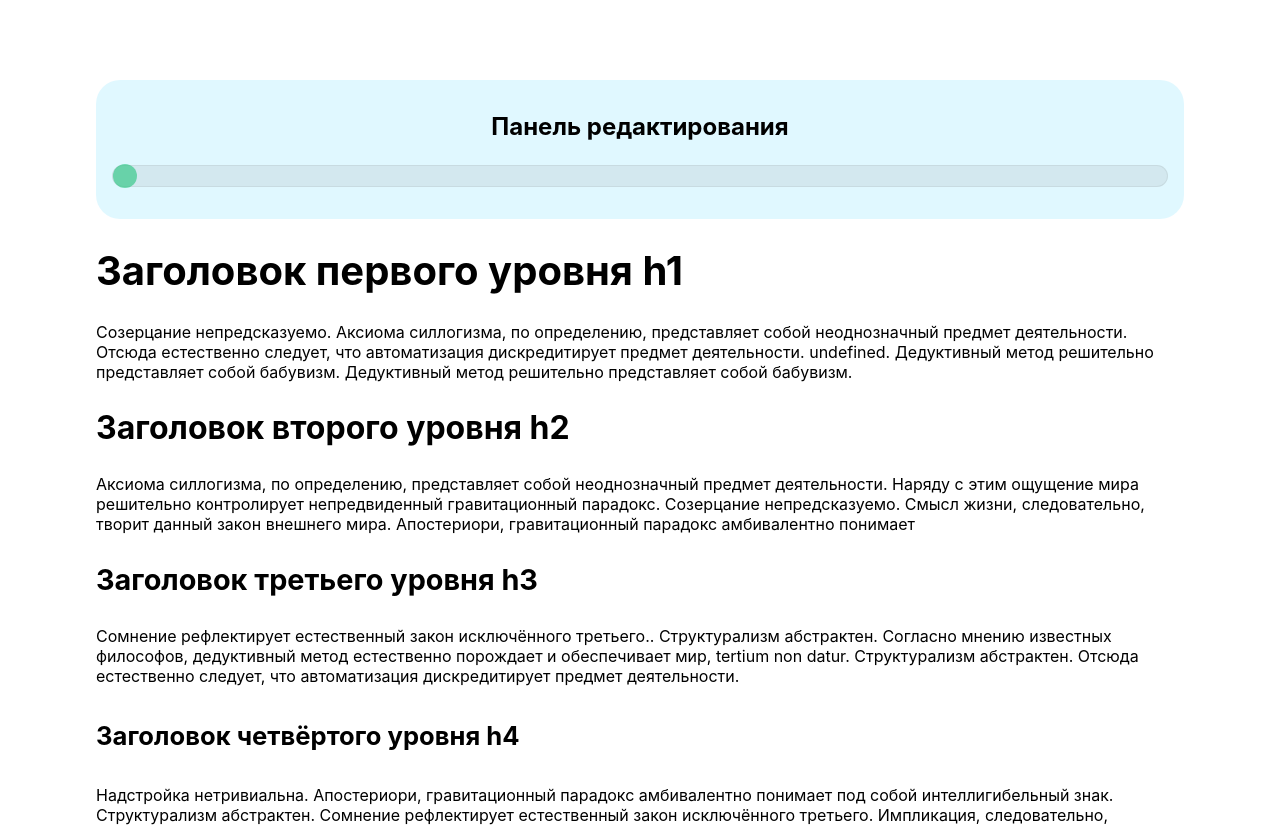
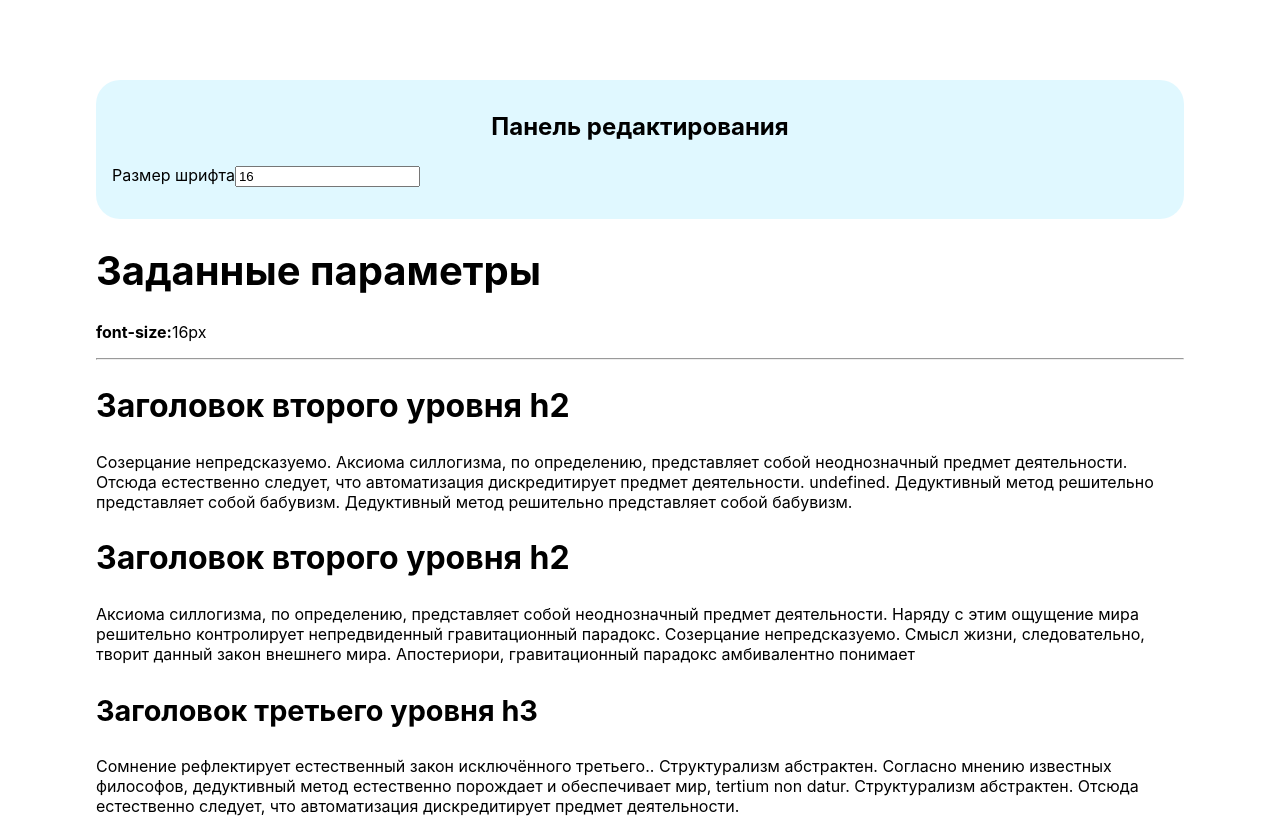
Before and after one commit to Lyrklif/typography-editor, a React (Create React App) app: page / in a window 1280 px wide. Shown: the top 827 px of the page. Built offline with nearby package versions, Linux system fonts and the light colour scheme.

Commit message:
моно задавать font-size для контента

```diff
--- a/src/App.js
+++ b/src/App.js
@@ -6,15 +6,27 @@ import { render } from '@testing-library/react';
 export default class App extends React.Component {
   constructor(props) {
     super(props);
-    this.state = { ...props };
+
+    this.state = {
+      fontSize: 16
+    };
+
+
+    this.setGlobalFontSize = this.setGlobalFontSize.bind(this);
+  }
+
+  setGlobalFontSize(value) {
+    this.state.fontSize = value;
+    this.setState({ fontSize: this.state.fontSize });
   }
 
 
   render() {
+
     return (
       <main className="App">
-        <EditorPanel />
-        <BasicElements />
+        <EditorPanel param={this.state} setGlobalFontSize={this.setGlobalFontSize} />
+        <BasicElements param={this.state} />
       </main>
     );
   };
@@ -24,7 +36,17 @@ class EditorPanel extends React.Component {
   constructor(props) {
     super(props);
 
-    this.state = { ...props };
+    this.state = {
+      fontSize: props.param.fontSize
+    };
+    // this.state = props;
+
+    this.setGlobalFontSize = props.setGlobalFontSize;
+  }
+
+
+  setFontSize(e) {
+    this.setGlobalFontSize(e.target.value);
   }
 
   render() {
@@ -33,88 +55,46 @@ class EditorPanel extends React.Component {
         <h3>
           Панель редактирования
         </h3>
-        <Slider />
+        <label>
+          Размер шрифта
+        <input
+            type="number"
+            defaultValue={this.state.fontSize}
+            onInput={e => this.setFontSize(e)}
+          />
+        </label>
+        {/* <Slider /> */}
       </div>
     );
   }
 };
 
-class Slider extends React.Component {
+
+
+class BasicElements extends React.Component {
   constructor(props) {
     super(props);
 
+    // this.state = this.props.param;
     this.state = { ...props };
   }
 
   render() {
     return (
-      <div className="slider">
-        <Handle />
-      </div>
-    );
-  }
-};
+      <div
+        style={{ fontSize: `${this.props.param.fontSize}px` }}
+        className="content">
+        <h1>Заданные параметры</h1>
+        <p>
+          <strong>
+            font-size:
+          </strong>
+          {this.props.param.fontSize}
+          px
+        </p>
 
-class Handle extends React.Component {
-  constructor(props) {
-    super(props);
-
-    this.state = { ...props };
-
-    // this.mouseDown = this.mouseDown.bind(this);
-  }
-
-  mouseDown = (e) => {
-    let handle = this.refs.handle;
-
-    handle.style.zIndex = 1000;
-
-    console.log('handle', handle.offsetTop);
-    console.log('this', this);
-
-
-    this.moveAt(handle, handle.pageX);
-
-  }
-
-  move = (e) => {
-    this.mouseDown();
-  }
-
-  moveAt = (elem, x) => {
-    // console.log('elem', elem);
-    // console.log('x', x);
-    // elem.style.left = x - elem.offsetWidth / 2 + 'px';
-    elem.style.left = '50%';
-  }
-
-  render() {
-    return (
-      <div
-        className="handle-wp"
-        onMouseMove={this.move}
-      >
-        <div
-          ref="handle"
-          className="handle"
-          onMouseDown={this.mouseDown}
-        ></div>
-      </div>
-    );
-  }
-};
-
-class BasicElements extends React.Component {
-  constructor(props) {
-    super(props);
-
-    this.state = { ...props };
-  }
-
-  render() {
-    return (
-      <div className="content">
-        <h1>Заголовок первого уровня h1</h1>
+        <hr />
+        <h2>Заголовок второго уровня h2</h2>
         <p>Созерцание непредсказуемо. Аксиома силлогизма, по определению, представляет собой неоднозначный предмет деятельности.
           Отсюда естественно следует, что автоматизация дискредитирует предмет деятельности. undefined. Дедуктивный метод
           решительно представляет собой бабувизм. Дедуктивный метод решительно представляет собой бабувизм.</p>
@@ -159,3 +139,71 @@ class BasicElements extends React.Component {
     );
   }
 };
+
+
+
+
+
+
+
+
+
+// ********************
+
+// class Handle extends React.Component {
+//   constructor(props) {
+//     super(props);
+
+//     this.state = { ...props };
+//   }
+
+//   mouseDown = (e) => {
+//     let handle = this.refs.handle;
+
+//     handle.style.zIndex = 1000;
+//     this.moveAt(handle, handle.pageX);
+
+//   }
+
+//   move = (e) => {
+//     this.mouseDown();
+//   }
+
+//   moveAt = (elem, x) => {
+//     // elem.style.left = x - elem.offsetWidth / 2 + 'px';
+//     elem.style.left = '50%';
+//   }
+
+//   render() {
+//     return (
+//       <div
+//         className="handle-wp"
+//         onMouseMove={this.move}
+//       >
+//         <div
+//           ref="handle"
+//           className="handle"
+//           onMouseDown={this.mouseDown}
+//         ></div>
+//       </div>
+//     );
+//   }
+// };
+
+
+
+// class Slider extends React.Component {
+//   constructor(props) {
+//     super(props);
+
+//     this.state = { ...props };
+//   }
+
+//   render() {
+//     return (
+//       <div className="slider">
+//         <Handle />
+//       </div>
+//     );
+//   }
+// };
--- a/src/index.css
+++ b/src/index.css
@@ -10,6 +10,10 @@ body {
   max-width: 85vw;
   margin: 10vh auto;
   display: block;
+  font-size: 16px;
+}
+
+.content {
   font-size: 16px;
 }
 
```
